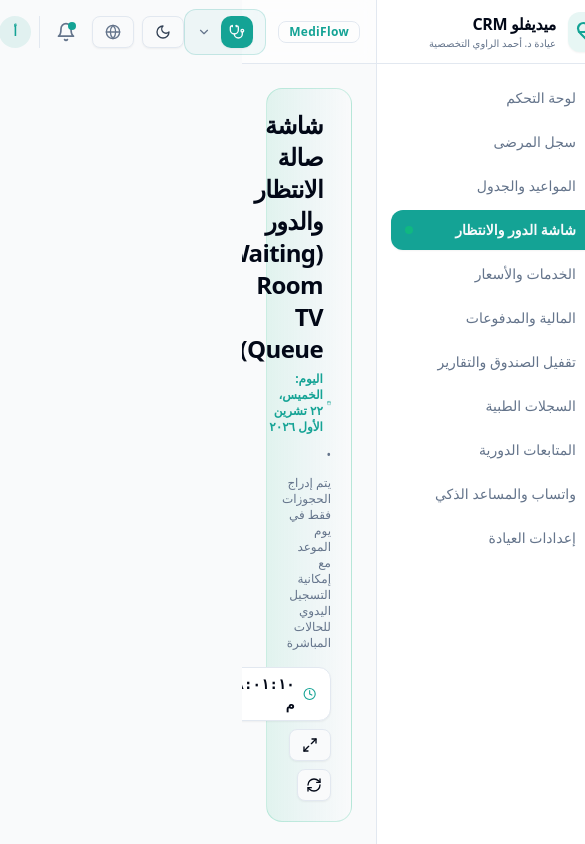
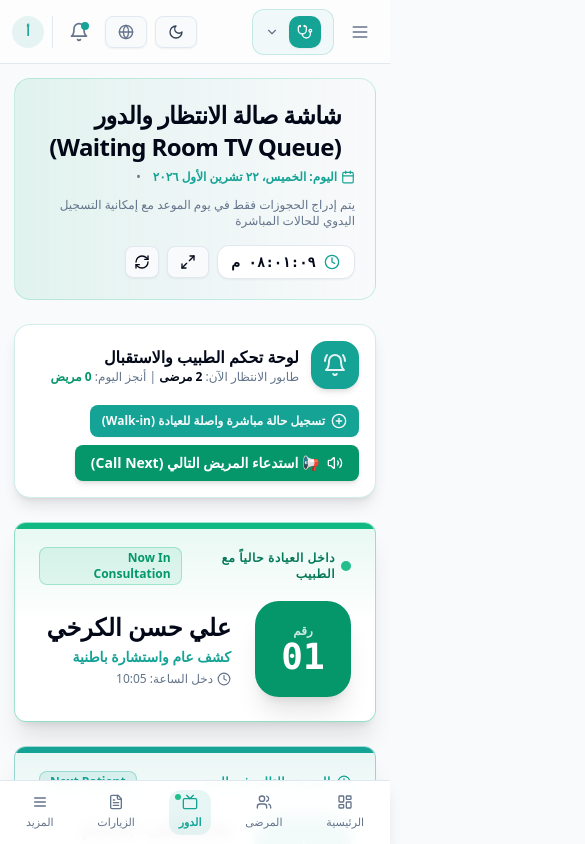
Before and after one commit to iqshamar8/mediflow, a Next.js app: page /queue in a window 390 px wide. Shown: the top 844 px of the page, 585 px wide, since content can reach past the window. Built offline with nearby package versions, Linux system fonts and the light colour scheme.

Commit message:
fix(mobile): full mobile responsive overhaul with bottom navigation bar, viewport metadata, and slide-over drawer

```diff
--- a/src/app/layout.tsx
+++ b/src/app/layout.tsx
@@ -1,9 +1,15 @@
-import type { Metadata } from "next";
+import type { Metadata, Viewport } from "next";
 import "./globals.css";
 import { I18nProvider } from "@/lib/i18n/context";
 import { ThemeProvider } from "@/lib/theme/context";
 import { ClinicProvider } from "@/lib/clinic/context";
 import { RoleProvider } from "@/lib/auth/role-context";
+
+export const viewport: Viewport = {
+  width: "device-width",
+  initialScale: 1,
+  maximumScale: 5,
+};
 
 export const metadata: Metadata = {
   title: "MediFlow CRM — إدارة العيادات والمواعيد",
--- a/src/components/clinic/clinic-switcher.tsx
+++ b/src/components/clinic/clinic-switcher.tsx
@@ -103,7 +103,7 @@ export function ClinicSwitcher() {
               className="fixed inset-0 z-40"
               onClick={() => setIsOpen(false)}
             />
-            <div className="absolute end-0 mt-2 w-80 bg-card rounded-2xl border border-border shadow-xl z-50 overflow-hidden animate-in fade-in zoom-in-95 duration-150">
+            <div className="absolute start-0 sm:start-auto sm:end-0 mt-2 w-72 sm:w-80 max-w-[90vw] bg-card rounded-2xl border border-border shadow-xl z-50 overflow-hidden animate-in fade-in zoom-in-95 duration-150">
               {/* Header */}
               <div className="p-3.5 bg-muted/40 border-b border-border">
                 <div className="flex items-center justify-between">
--- a/src/components/layout/app-layout.tsx
+++ b/src/components/layout/app-layout.tsx
@@ -1,21 +1,93 @@
 "use client";
 
-import React from "react";
+import React, { useState } from "react";
+import Link from "next/link";
+import { usePathname } from "next/navigation";
 import { Sidebar } from "./sidebar";
 import { Header } from "./header";
 import { useI18n } from "@/lib/i18n/context";
+import { cn } from "@/lib/utils";
+import {
+  LayoutDashboard,
+  Users,
+  Tv,
+  FileText,
+  Menu,
+} from "lucide-react";
 
 export function AppLayout({ children }: { children: React.ReactNode }) {
   const { direction } = useI18n();
+  const pathname = usePathname();
+  const [isMobileMenuOpen, setIsMobileMenuOpen] = useState(false);
 
   return (
     <div className="min-h-screen flex bg-background text-foreground" dir={direction}>
-      <Sidebar />
+      {/* Sidebar (Desktop Persistent + Mobile Slide-over) */}
+      <Sidebar isOpen={isMobileMenuOpen} onClose={() => setIsMobileMenuOpen(false)} />
+
       <div className="flex-1 flex flex-col min-w-0">
-        <Header />
-        <main className="flex-1 p-6 overflow-y-auto">
+        <Header onMenuClick={() => setIsMobileMenuOpen(true)} />
+
+        <main className="flex-1 p-3.5 sm:p-6 pb-20 md:pb-6 overflow-y-auto min-w-0">
           {children}
         </main>
+
+        {/* Mobile Bottom Navigation Bar (Thumb-friendly native experience) */}
+        <div className="md:hidden fixed bottom-0 inset-x-0 z-40 bg-card/95 backdrop-blur border-t flex items-center justify-around h-16 px-1 shadow-lg">
+          <Link
+            href="/"
+            className={cn(
+              "flex flex-col items-center justify-center gap-1 text-[11px] font-medium py-1 px-2.5 rounded-xl transition-colors",
+              pathname === "/" ? "text-primary font-bold bg-primary/10" : "text-muted-foreground hover:text-foreground"
+            )}
+          >
+            <LayoutDashboard className="w-4 h-4" />
+            <span>الرئيسية</span>
+          </Link>
+
+          <Link
+            href="/patients"
+            className={cn(
+              "flex flex-col items-center justify-center gap-1 text-[11px] font-medium py-1 px-2.5 rounded-xl transition-colors",
+              pathname === "/patients" ? "text-primary font-bold bg-primary/10" : "text-muted-foreground hover:text-foreground"
+            )}
+          >
+            <Users className="w-4 h-4" />
+            <span>المرضى</span>
+          </Link>
+
+          <Link
+            href="/queue"
+            className={cn(
+              "flex flex-col items-center justify-center gap-1 text-[11px] font-medium py-1 px-2.5 rounded-xl transition-colors relative",
+              pathname === "/queue" ? "text-primary font-bold bg-primary/10" : "text-muted-foreground hover:text-foreground"
+            )}
+          >
+            <Tv className="w-4 h-4" />
+            <span>الدور</span>
+            <span className="w-1.5 h-1.5 rounded-full bg-emerald-500 absolute top-1 end-1.5 animate-pulse" />
+          </Link>
+
+          <Link
+            href="/visits"
+            className={cn(
+              "flex flex-col items-center justify-center gap-1 text-[11px] font-medium py-1 px-2.5 rounded-xl transition-colors",
+              pathname === "/visits" ? "text-primary font-bold bg-primary/10" : "text-muted-foreground hover:text-foreground"
+            )}
+          >
+            <FileText className="w-4 h-4" />
+            <span>الزيارات</span>
+          </Link>
+
+          <button
+            type="button"
+            onClick={() => setIsMobileMenuOpen(true)}
+            className="flex flex-col items-center justify-center gap-1 text-[11px] font-medium py-1 px-2.5 rounded-xl text-muted-foreground hover:text-foreground"
+          >
+            <Menu className="w-4 h-4" />
+            <span>المزيد</span>
+          </button>
+        </div>
       </div>
     </div>
   );
--- a/src/components/layout/header.tsx
+++ b/src/components/layout/header.tsx
@@ -8,18 +8,33 @@ import { useRole, UserRole } from "@/lib/auth/role-context";
 import { ClinicSwitcher } from "@/components/clinic/clinic-switcher";
 import { Button } from "@/components/ui/button";
 import { Badge } from "@/components/ui/badge";
-import { Globe, Bell, Sun, Moon, ShieldCheck, UserCheck } from "lucide-react";
+import { Globe, Bell, Sun, Moon, ShieldCheck, UserCheck, Menu } from "lucide-react";
 
-export function Header() {
+interface HeaderProps {
+  onMenuClick?: () => void;
+}
+
+export function Header({ onMenuClick }: HeaderProps) {
   const { language, setLanguage, t } = useI18n();
   const { isDark, toggleTheme } = useTheme();
   const { currentClinic } = useClinic();
   const { role, setRole, roleNameAr } = useRole();
 
   return (
-    <header className="h-16 border-b bg-card/60 backdrop-blur px-4 sm:px-6 flex items-center justify-between sticky top-0 z-30">
-      <div className="flex items-center gap-3">
-        <div className="flex items-center gap-2">
+    <header className="h-16 border-b bg-card/60 backdrop-blur px-3 sm:px-6 flex items-center justify-between sticky top-0 z-30">
+      <div className="flex items-center gap-2 sm:gap-3 min-w-0">
+        {/* Mobile Menu Button */}
+        <Button
+          variant="ghost"
+          size="sm"
+          className="md:hidden p-1.5 h-9 w-9 text-muted-foreground hover:text-foreground shrink-0"
+          onClick={onMenuClick}
+          aria-label="القائمة الرئيسية"
+        >
+          <Menu className="w-5 h-5" />
+        </Button>
+
+        <div className="hidden sm:flex items-center gap-2 shrink-0">
           <Badge variant="outline" className="text-primary font-bold tracking-wide">
             MediFlow
           </Badge>
@@ -30,7 +45,9 @@ export function Header() {
         </div>
 
         {/* Doctor & Clinic Workspace Switcher */}
-        <ClinicSwitcher />
+        <div className="min-w-0">
+          <ClinicSwitcher />
+        </div>
       </div>
 
       <div className="flex items-center gap-2">
--- a/src/components/layout/sidebar.tsx
+++ b/src/components/layout/sidebar.tsx
@@ -19,9 +19,15 @@ import {
   Tv,
   CalendarClock,
   Receipt,
+  X,
 } from "lucide-react";
 
-export function Sidebar() {
+interface SidebarProps {
+  isOpen?: boolean;
+  onClose?: () => void;
+}
+
+export function Sidebar({ isOpen, onClose }: SidebarProps) {
   const pathname = usePathname();
   const { t } = useI18n();
   const { currentClinic } = useClinic();
@@ -40,21 +46,34 @@ export function Sidebar() {
     { href: "/settings", label: t("navSettings"), icon: Settings },
   ];
 
-  return (
-    <aside className="w-64 border-e bg-card flex flex-col shrink-0 min-h-screen">
+  const sidebarContent = (
+    <>
       {/* Brand logo */}
-      <div className="h-16 px-6 flex items-center gap-3 border-b">
-        <div className="w-10 h-10 rounded-xl bg-primary/10 text-primary flex items-center justify-center shadow-sm">
+      <div className="h-16 px-5 flex items-center justify-between border-b">
+        <div className="flex items-center gap-3">
+          <div className="w-10 h-10 rounded-xl bg-primary/10 text-primary flex items-center justify-center shadow-sm shrink-0">
             <HeartPulse className="w-6 h-6 stroke-[2.2]" />
           </div>
           <div className="text-start truncate">
             <span className="font-bold text-base tracking-tight text-foreground block">
               {t("appName")}
             </span>
-          <span className="text-[10px] text-muted-foreground block truncate">
+            <span className="text-[10px] text-muted-foreground block truncate max-w-[130px]">
               {currentClinic ? currentClinic.name : "Al-Noor Clinic"}
             </span>
           </div>
+        </div>
+
+        {/* Mobile close button */}
+        {onClose && (
+          <button
+            onClick={onClose}
+            className="md:hidden p-1.5 rounded-lg text-muted-foreground hover:text-foreground hover:bg-muted"
+            aria-label="إغلاق القائمة"
+          >
+            <X className="w-5 h-5" />
+          </button>
+        )}
       </div>
 
       {/* Navigation links */}
@@ -66,6 +85,7 @@ export function Sidebar() {
             <Link
               key={item.href}
               href={item.href}
+              onClick={onClose}
               className={cn(
                 "flex items-center justify-between px-3.5 py-2.5 rounded-xl text-sm font-medium transition-all",
                 isActive
@@ -91,6 +111,28 @@ export function Sidebar() {
         <p className="truncate">{currentClinic?.address || "المنصور، بغداد"}</p>
         <p className="font-mono text-[11px]" dir="ltr">{currentClinic?.phone || "+964 770 000 0001"}</p>
       </div>
+    </>
+  );
+
+  return (
+    <>
+      {/* Desktop Persistent Sidebar */}
+      <aside className="hidden md:flex flex-col w-64 border-e bg-card shrink-0 min-h-screen sticky top-0 h-screen">
+        {sidebarContent}
       </aside>
+
+      {/* Mobile Drawer (Slide-over) */}
+      {isOpen && (
+        <div className="fixed inset-0 z-50 md:hidden flex">
+          <div
+            className="fixed inset-0 bg-black/60 backdrop-blur-sm animate-in fade-in duration-200"
+            onClick={onClose}
+          />
+          <aside className="relative z-50 w-72 max-w-[85vw] bg-card border-e shadow-2xl flex flex-col h-full animate-in slide-in-from-start duration-200">
+            {sidebarContent}
+          </aside>
+        </div>
+      )}
+    </>
   );
 }
```
Lines whose indentation alone changed are shown as unchanged.
